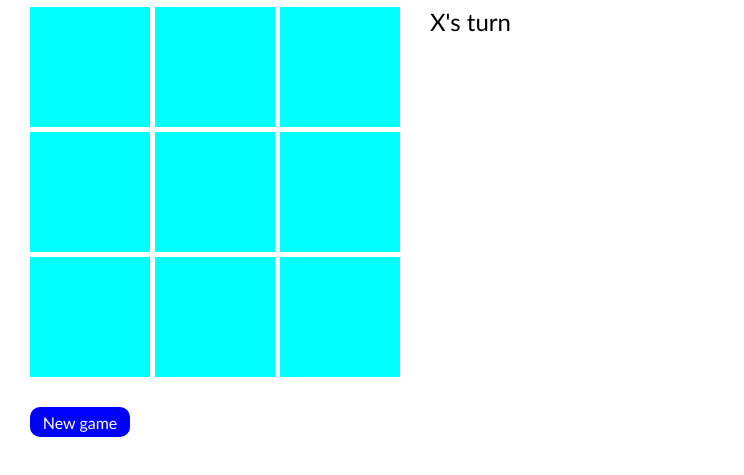
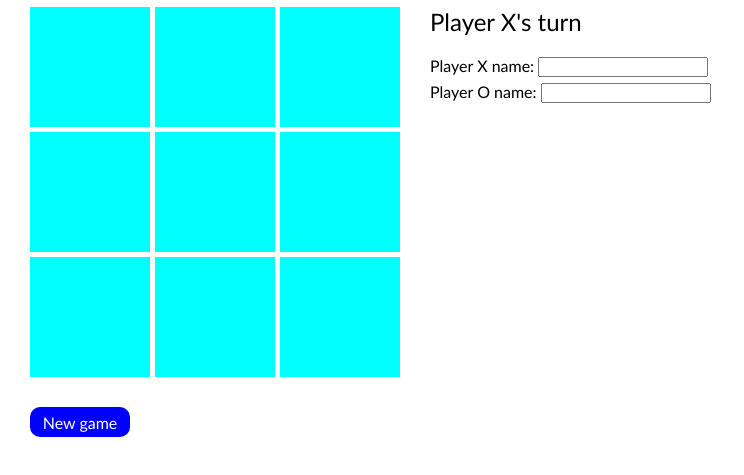
Before and after one commit to ChrisHallwright/tic-tac-toe, a plain HTML site: page index.html in a window 1280 px wide. Shown: the part 63-538 px from the top of the page, without its empty margins (0-744 px from the left). Drawn offline with Linux system fonts and the light colour scheme.

Commit message:
Retain players across games and allow them to have names

```diff
--- a/index.html
+++ b/index.html
@@ -23,7 +23,17 @@
     <div class="square22"></div>
   </div>
 
-  <p></p>
+  <div class="detail">
+    <p></p>
+    <div>
+      <label for="xname">Player X name:</label>
+      <input type="text" id="xname">
+    </div>
+    <div>
+      <label for="oname">Player O name:</label>
+      <input type="text" id="oname">
+    </div>
+  </div>
 
   <button type="button">New game</button>
 </body>
--- a/script.js
+++ b/script.js
@@ -77,10 +77,17 @@ const gameBoard = (() => {
     return currentGame;
   };
 
-  return { setSquare, getSquare, setGame, getGame, getEmptySquares, playerWon, clear };
+  const playerO = createPlayer('o');
+  const playerX = createPlayer('x');
+  const players = [playerO, playerX];
+
+  return { setSquare, getSquare, setGame, getGame,
+    getEmptySquares, playerWon, clear, players };
 })();
 
 function createPlayer(player) {
+
+  let name;
 
   const takeTurn = (x, y) => {
 
@@ -100,13 +107,24 @@ function createPlayer(player) {
     }
   };
 
-  return { player, takeTurn };
+  const setName = (enteredName) => {
+    name = enteredName;
+  }
+
+  const getName = () => {
+    if (name) {
+      return name;
+    } else {
+      return `Player ${player.toUpperCase()}`;
+    }
+  }
+
+  return { player, takeTurn, setName, getName };
 }
 
 function createGame() {
 
-  const playerX = createPlayer('x');
-  const playerO = createPlayer('o');
+  const [playerO, playerX] = gameBoard.players;
 
   gameBoard.clear();
   let currentPlayer;
@@ -123,12 +141,12 @@ function createGame() {
 
   const checkResult = () => {
     if (gameBoard.playerWon(currentPlayer.player)) {
-      return `Player ${currentPlayer.player.toUpperCase()} won!!!`;
+      return `${currentPlayer.getName()} won!!!`;
     } else if (gameBoard.getEmptySquares().length === 0) {
       return 'Draw';
     } else {
       changePlayer();
-      return `${currentPlayer.player.toUpperCase()}'s turn`;
+      return `${currentPlayer.getName()}'s turn`;
     }
   }
 
@@ -194,4 +212,14 @@ const ui = (() => {
     p.textContent = game.checkResult();
   });
 
+  const oname = document.querySelector('#oname');
+  oname.addEventListener('change', (e) => {
+    gameBoard.players[0].setName(oname.value);
+  });
+
+  const xname = document.querySelector('#xname');
+  xname.addEventListener('change', (e) => {
+    gameBoard.players[1].setName(xname.value);
+  });
+
 })();
--- a/styles.css
+++ b/styles.css
@@ -7,7 +7,7 @@
 
 body {
   display: grid;
-  grid-template: 70px 400px 60px / 400px 200px;
+  grid-template: 70px 400px 60px / 400px 400px;
 }
 
 h1 {
@@ -30,10 +30,19 @@ h1 {
   padding-left: 50px;
 }
 
+.detail {
+  grid-area: 2 / 2 / 3 / 3;
+  padding-left: 30px;
+}
+
 p {
   font-size: 1.5em;
-  grid-area: 2 / 2 / 3 / 3;
-  padding-left: 30px;
+  margin-bottom: 15px;
+  text-align: left;
+}
+
+.detail > div {
+  padding-top: 5px;
 }
 
 button {
```
